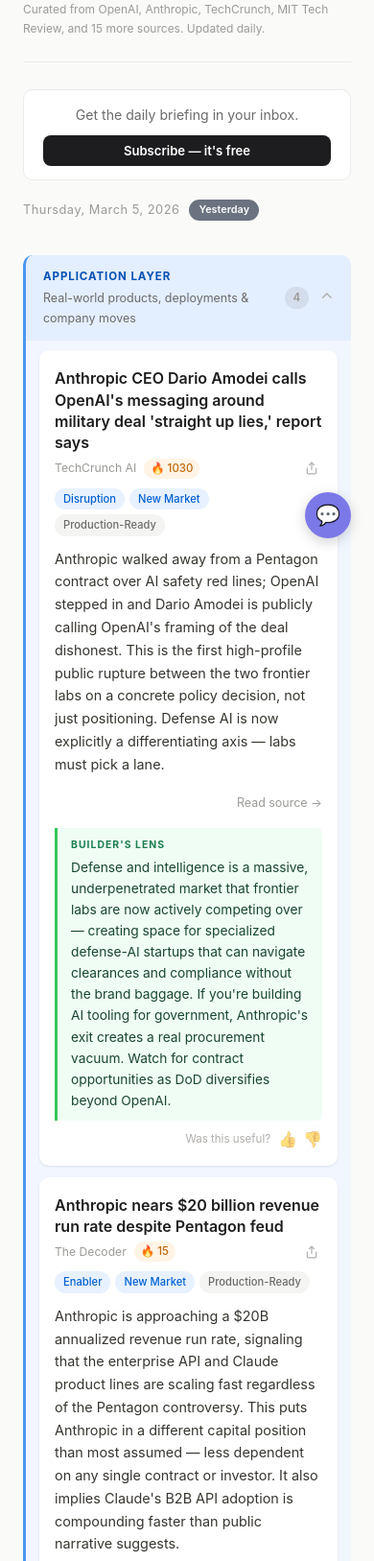
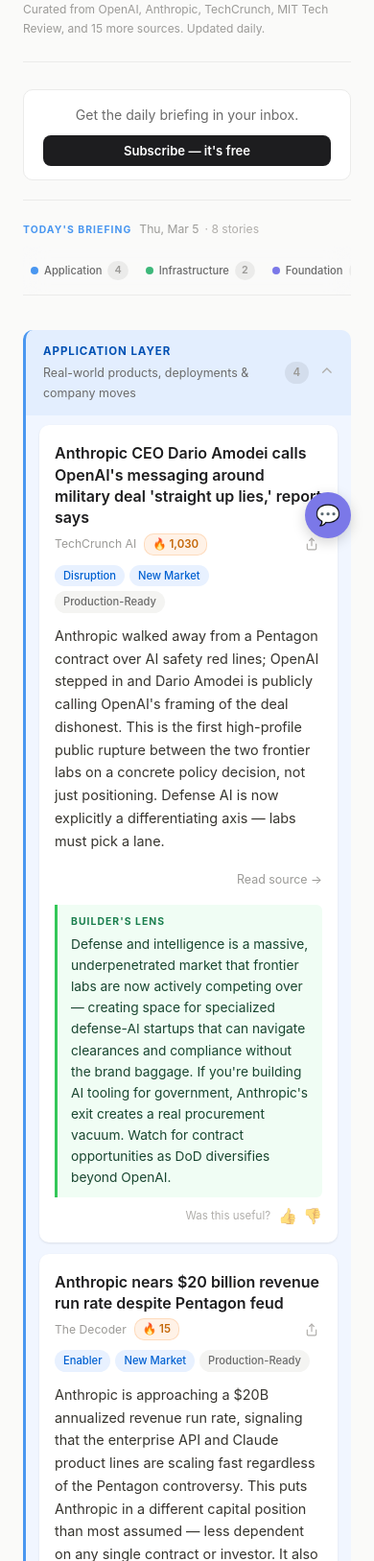
Before and after one commit to Pulkitwalia099/AIinNews, a Flask app: page / in a window 390 px wide. Shown: the part 259-1886 px from the top of the page at 96% size. Run offline with Flask 3, Linux system fonts and the light colour scheme; data that the repository does not hold is empty; some libraries are stand-ins or nearby versions.

Commit message:
Add briefing header, sticky section nav, and HN score tooltips
- Replace plain date with "Today's Briefing" header showing short date + story count
- Add sticky section jump nav with colored dots and article count pills
- Enhance HN score chips with comma formatting, orange badge, and CSS hover tooltip
- Add mobile responsive styles and scroll-margin-top for anchor navigation

Co-Authored-By: Claude Opus 4.6 <noreply@anthropic.com>

```diff
--- a/templates/base.html
+++ b/templates/base.html
@@ -86,6 +86,82 @@
     .date-badge.today { background: #22c55e; color: #fff; }
     .date-badge.yesterday { background: #6b7280; color: #fff; }
     .date-badge.older { background: #6b7280; color: #fff; }
+
+    /* Briefing header */
+    .briefing-header {
+      border-top: 1px solid #ebebea;
+      padding-top: 20px;
+      margin-bottom: 8px;
+      display: flex;
+      align-items: baseline;
+      gap: 12px;
+      flex-wrap: wrap;
+    }
+    .briefing-label {
+      font-size: 0.7rem;
+      font-weight: 700;
+      letter-spacing: 0.1em;
+      text-transform: uppercase;
+      color: #4a97f0;
+    }
+    .briefing-meta {
+      display: flex;
+      align-items: baseline;
+      gap: 6px;
+      font-size: 0.82rem;
+      color: #9b9a97;
+    }
+    .briefing-date { display: inline; }
+    .briefing-count { color: #b0aeab; }
+
+    /* Sticky section jump nav */
+    .section-nav {
+      position: sticky;
+      top: 56px;
+      z-index: 90;
+      display: flex;
+      gap: 4px;
+      padding: 10px 0;
+      margin-bottom: 4px;
+      background: rgba(250, 250, 249, 0.85);
+      backdrop-filter: blur(12px);
+      -webkit-backdrop-filter: blur(12px);
+      border-bottom: 1px solid #ebebea;
+    }
+    .section-nav-tab {
+      display: flex;
+      align-items: center;
+      gap: 6px;
+      padding: 5px 12px;
+      font-size: 0.76rem;
+      font-weight: 500;
+      color: #6b6b6b;
+      text-decoration: none;
+      border-radius: 8px;
+      transition: background 0.15s, color 0.15s;
+      white-space: nowrap;
+    }
+    .section-nav-tab:hover {
+      background: rgba(0, 0, 0, 0.05);
+      color: #37352f;
+    }
+    .section-nav-dot {
+      width: 8px;
+      height: 8px;
+      border-radius: 50%;
+      flex-shrink: 0;
+    }
+    .section-nav-dot.application { background: #4a97f0; }
+    .section-nav-dot.infra { background: #3db87a; }
+    .section-nav-dot.foundation { background: #7b78e8; }
+    .section-nav-count {
+      font-size: 0.68rem;
+      font-weight: 600;
+      color: #9b9a97;
+      background: rgba(0, 0, 0, 0.06);
+      padding: 1px 7px;
+      border-radius: 10px;
+    }
 
     /* Newsletter intro */
     .newsletter-intro {
@@ -261,7 +337,7 @@
     .subscribe-btn:hover { background: #3a3a3c; }
 
     /* Collapsible section */
-    .section-details { margin-top: 36px; }
+    .section-details { margin-top: 36px; scroll-margin-top: 110px; }
 
     .section-details > summary { list-style: none; }
     .section-details > summary::-webkit-details-marker { display: none; }
@@ -385,6 +461,47 @@
       background: #fff4e5;
       padding: 1px 7px;
       border-radius: 10px;
+    }
+
+    .hype-chip {
+      position: relative;
+      display: inline-flex;
+      align-items: center;
+      gap: 3px;
+      font-size: 0.72rem;
+      font-weight: 600;
+      color: #c4680a;
+      background: rgba(251, 146, 60, 0.12);
+      border: 1px solid rgba(251, 146, 60, 0.25);
+      padding: 1px 8px;
+      border-radius: 10px;
+      cursor: default;
+    }
+    .hype-chip .hn-rank {
+      font-weight: 400;
+      color: #b0885a;
+      font-size: 0.68rem;
+    }
+    .hype-chip::after {
+      content: attr(data-tooltip);
+      position: absolute;
+      bottom: calc(100% + 6px);
+      left: 50%;
+      transform: translateX(-50%);
+      padding: 4px 10px;
+      background: #1d1d1f;
+      color: #fff;
+      font-size: 0.68rem;
+      font-weight: 400;
+      white-space: nowrap;
+      border-radius: 6px;
+      opacity: 0;
+      pointer-events: none;
+      transition: opacity 0.15s;
+      z-index: 50;
+    }
+    .hype-chip:hover::after {
+      opacity: 1;
     }
 
     /* Tags */
@@ -533,6 +650,11 @@
       .event-card { padding: 16px 14px; }
       .subscribe-bar { flex-direction: column; gap: 10px; text-align: center; }
       .subscribe-trigger { width: 100%; }
+      .section-nav { gap: 2px; overflow-x: auto; -webkit-overflow-scrolling: touch; }
+      .section-nav-tab { padding: 5px 8px; font-size: 0.7rem; }
+      .briefing-header { gap: 8px; }
+      .briefing-label { font-size: 0.65rem; }
+      .briefing-meta { font-size: 0.76rem; }
     }
 
     /* Events strip (homepage) */
@@ -873,6 +995,15 @@
       el.innerHTML = formatDate(ds) + ' ' + relativeBadge(ds);
     });
 
+    // Briefing date header (short format)
+    var shortFmt = { weekday: 'short', month: 'short', day: 'numeric' };
+    document.querySelectorAll('.briefing-date[data-date]').forEach(function(el) {
+      var ds = el.getAttribute('data-date');
+      var parts = ds.split('-');
+      var d = new Date(+parts[0], +parts[1] - 1, +parts[2]);
+      el.textContent = d.toLocaleDateString('en-US', shortFmt);
+    });
+
     // Archive date links
     document.querySelectorAll('.archive-date[data-date]').forEach(function(el) {
       var ds = el.getAttribute('data-date');
--- a/templates/index.html
+++ b/templates/index.html
@@ -280,7 +280,13 @@
 </div>
 {% endif %}
 
-<p class="date" data-date="{{ newsletter.date }}">{{ newsletter.date }}</p>
+<div class="briefing-header">
+  <span class="briefing-label">Today's Briefing</span>
+  <span class="briefing-meta">
+    <span class="briefing-date" data-date="{{ newsletter.date }}">{{ newsletter.date }}</span>
+    <span class="briefing-count">&middot; {{ newsletter.articles|length }} stories</span>
+  </span>
+</div>
 
 {% set sections = [
   ("Application Layer",    "application",   "Real-world products, deployments & company moves"),
@@ -288,10 +294,32 @@
   ("Foundation Layer",     "foundation",    "Core model research, breakthroughs & new capabilities")
 ] %}
 
+{% set app_count = newsletter.articles | selectattr("section", "equalto", "Application Layer") | list | length %}
+{% set infra_count = newsletter.articles | selectattr("section", "equalto", "Infrastructure Layer") | list | length %}
+{% set foundation_count = newsletter.articles | selectattr("section", "equalto", "Foundation Layer") | list | length %}
+
+<nav class="section-nav">
+  <a href="#application" class="section-nav-tab">
+    <span class="section-nav-dot application"></span>
+    Application
+    <span class="section-nav-count">{{ app_count }}</span>
+  </a>
+  <a href="#infra" class="section-nav-tab">
+    <span class="section-nav-dot infra"></span>
+    Infrastructure
+    <span class="section-nav-count">{{ infra_count }}</span>
+  </a>
+  <a href="#foundation" class="section-nav-tab">
+    <span class="section-nav-dot foundation"></span>
+    Foundation
+    <span class="section-nav-count">{{ foundation_count }}</span>
+  </a>
+</nav>
+
 {% for section_name, section_class, section_desc in sections %}
   {% set section_articles = newsletter.articles | selectattr("section", "equalto", section_name) | list %}
   {% if section_articles %}
-  <details class="section-details {{ section_class }}" open>
+  <details id="{{ section_class }}" class="section-details {{ section_class }}" open>
     <summary class="section-summary">
       <div class="section-summary-inner">
         <span class="section-label {{ section_class }}">{{ section_name }}</span>
@@ -308,7 +336,7 @@
         <div class="meta">
           <span>{{ article.source }}</span>
           {% if article.hn_score and article.hn_score >= 10 %}
-            <span class="hype-badge">🔥 {{ article.hn_score }}</span>
+            <span class="hype-chip" data-tooltip="{{ '{:,}'.format(article.hn_score) }} upvotes on Hacker News">🔥 {{ '{:,}'.format(article.hn_score) }}{% if article.hn_rank %} <span class="hn-rank">&middot; #{{ article.hn_rank }} on HN</span>{% endif %}</span>
           {% endif %}
           <button class="share-btn" aria-label="Share this story" data-url="{{ article.url }}" data-title="{{ article.title }}" onclick="shareStory(this)">
             <svg width="14" height="14" viewBox="0 0 24 24" fill="none" stroke="currentColor" stroke-width="2" stroke-linecap="round" stroke-linejoin="round"><path d="M4 12v8a2 2 0 0 0 2 2h12a2 2 0 0 0 2-2v-8"/><polyline points="16 6 12 2 8 6"/><line x1="12" y1="2" x2="12" y2="15"/></svg>
@@ -346,7 +374,7 @@
     </div>
   </details>
   {% else %}
-  <details class="section-details {{ section_class }}">
+  <details id="{{ section_class }}" class="section-details {{ section_class }}">
     <summary class="section-summary">
       <div class="section-summary-inner">
         <span class="section-label {{ section_class }}">{{ section_name }}</span>
```
